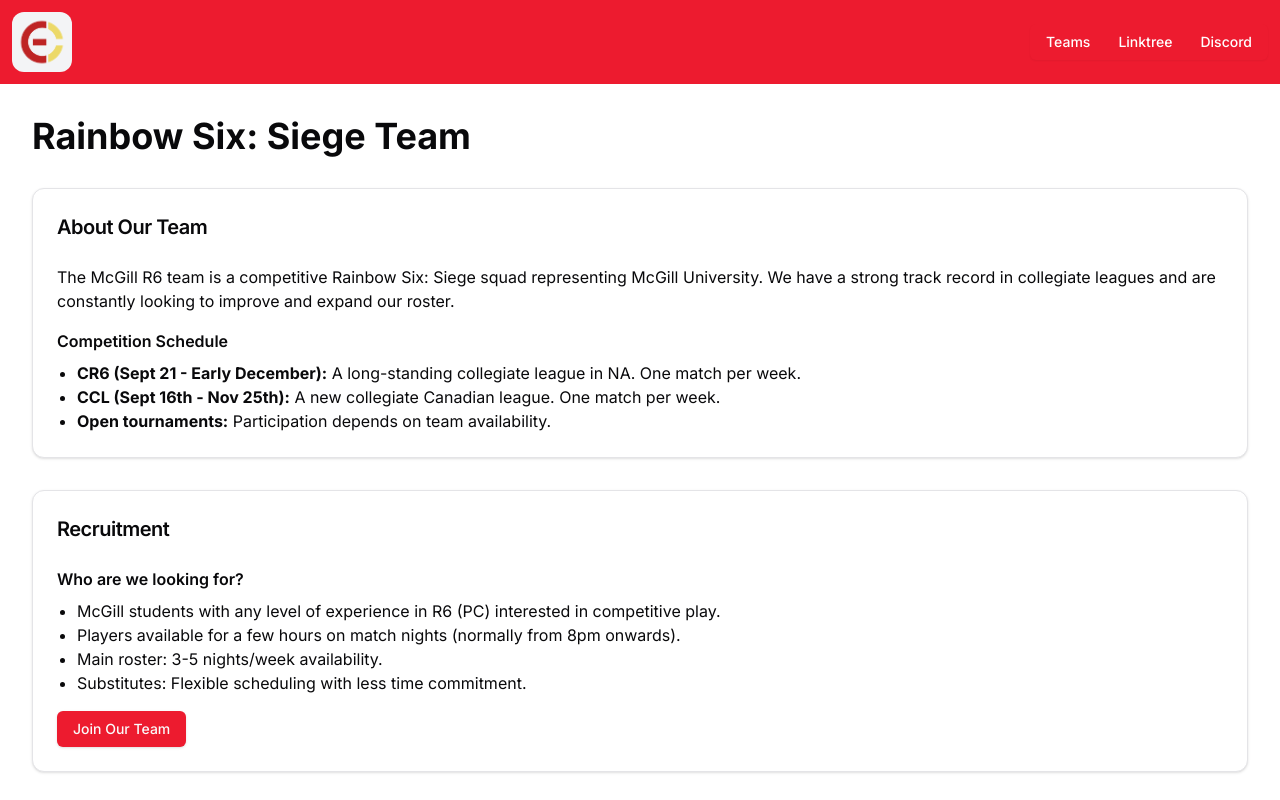
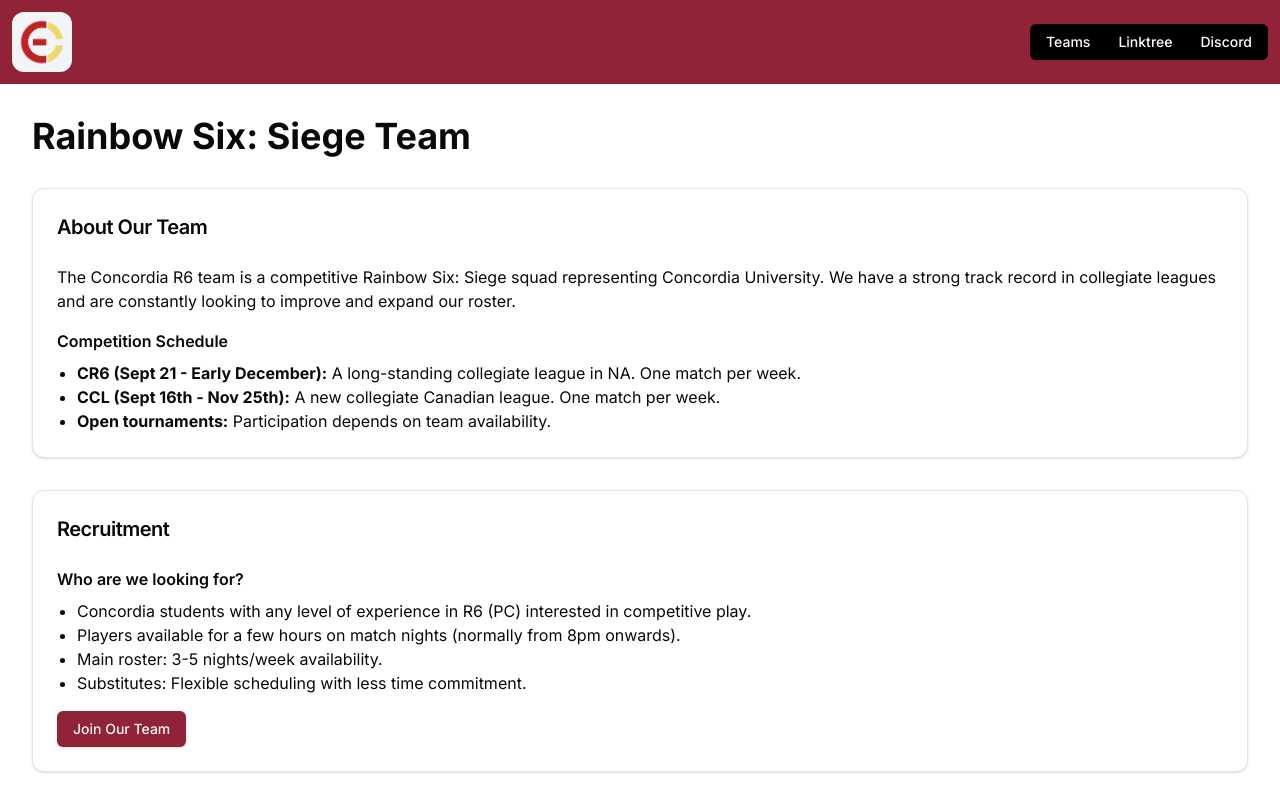
Before and after one commit to Sandrooreo/concordia-esports-associtation, a Next.js app: page /teams/rainbow-six-siege in a window 1280 px wide. Shown: the top 800 px of the page. Built offline with nearby package versions, Linux system fonts and the light colour scheme.

Commit message:
update mcgill to concordia

```diff
--- a/app/layout.tsx
+++ b/app/layout.tsx
@@ -6,8 +6,8 @@
 const inter = Inter({ subsets: ["latin"] });
 
 export const metadata: Metadata = {
-  title: "McGill Esports Association",
-  description: "Official website of the McGill Esports Association (MESA)",
+  title: "Concordia Esports Association",
+  description: "Official website of the Concordia Esports Association (CESA)",
 };
 
 export default function RootLayout({
--- a/app/teams/apex/page.tsx
+++ b/app/teams/apex/page.tsx
@@ -15,8 +15,8 @@
         </CardHeader>
         <CardContent>
           <p className="mb-4">
-            The MESA Apex squad is a competitive Apex team that represents
-            McGill in leagues and competitions. We tend to play in collegiate
+            The CESA Apex squad is a competitive Apex team that represents
+            Concordia in leagues and competitions. We tend to play in collegiate
             leagues and other competitions and are always looking for players.
           </p>
           <h3 className="font-semibold mb-2">Competition Schedule</h3>
--- a/app/teams/league-of-legends/page.tsx
+++ b/app/teams/league-of-legends/page.tsx
@@ -15,7 +15,7 @@
         </CardHeader>
         <CardContent>
           <p className="mb-4">
-            League of Legends is one of MESA&apos;s largest games, sporting
+            League of Legends is one of CESA&apos;s largest games, sporting
             upwards of 5 teams across all skill levels. Our teams compete in 2
             Riot Games sponsored events, with more tournament opportunities
             available throughout the year. Last year, we had five CLOL teams,
@@ -32,7 +32,7 @@
         <CardContent>
           <h3 className="font-semibold mb-2">Who are we looking for?</h3>
           <p className="mb-4">
-            McGill Collegiate League of Legends teams are recruiting for the
+            Concordia Collegiate League of Legends teams are recruiting for the
             Fall 2024 and Winter 2025 season. We will be mainly competing in the
             Fall 2024 CLOL Warmup tournament and the Spring 2025 CLOL
             tournament. If you&apos;re interested in playing League
@@ -40,10 +40,10 @@
           </p>
           <br></br>
           <Link
-            href="https://docs.google.com/forms/d/e/1FAIpQLSepejMZs9jCIhyNViZHiVW3EUAeQOvQBAkidZEs-oiWwg_U4g/viewform?usp=sf_link"
+            href="https://forms.gle/zPXnKhTbUwQjtXUb7"
             target="_blank"
           >
-            <Button className="bg-mcgill hover:bg-mcgill-vibrant">
+            <Button className="bg-concordia-burgundy hover:bg-white-vibrant">
               Join Our Team
             </Button>
           </Link>
--- a/app/teams/overwatch-2/page.tsx
+++ b/app/teams/overwatch-2/page.tsx
@@ -4,7 +4,7 @@
 import ResultCard from "@/components/Cards/ResultCard";
 import TeamMemberCard from "@/components/Cards/TeamMemberCard";
 
-export default function ValorantPage() {
+export default function OverwatchPage() {
   return (
     <div className="container mx-auto px-4">
       <h1 className="text-4xl font-bold mb-8">Overwatch Team</h1>
@@ -33,10 +33,10 @@
             the button below to fill out our interest form!
           </p>
           <Link
-            href="https://docs.google.com/forms/d/e/1FAIpQLSd82mT8H5Hs5WP5OiJ-v_4yfZLQVy1OiuhhdG22C7J1sjpNUg/viewform?ts=66ccc15a&edit_requested=true"
+            href="https://forms.gle/3UjnWvuLmjsSh3zt9"
             target="_blank"
           >
-            <Button className="bg-mcgill hover:bg-mcgill-vibrant">
+            <Button className="bg-concordia-burgundy hover:bg-white-vibrant">
               Join Our Team
             </Button>
           </Link>
--- a/app/teams/rainbow-six-siege/page.tsx
+++ b/app/teams/rainbow-six-siege/page.tsx
@@ -15,8 +15,8 @@
         </CardHeader>
         <CardContent>
           <p className="mb-4">
-            The McGill R6 team is a competitive Rainbow Six: Siege squad
-            representing McGill University. We have a strong track record in
+            The Concordia R6 team is a competitive Rainbow Six: Siege squad
+            representing Concordia University. We have a strong track record in
             collegiate leagues and are constantly looking to improve and expand
             our roster.
           </p>
@@ -46,7 +46,7 @@
           <h3 className="font-semibold mb-2">Who are we looking for?</h3>
           <ul className="list-disc pl-5 mb-4">
             <li>
-              McGill students with any level of experience in R6 (PC) interested
+              Concordia students with any level of experience in R6 (PC) interested
               in competitive play.
             </li>
             <li>
@@ -56,8 +56,8 @@
             <li>Main roster: 3-5 nights/week availability.</li>
             <li>Substitutes: Flexible scheduling with less time commitment.</li>
           </ul>
-          <Link href="https://forms.gle/1c9ySu4KY6ykoj736" target="_blank">
-            <Button className="bg-mcgill hover:bg-mcgill-vibrant">
+          <Link href="https://forms.gle/FChnDwDkcigckDXW9" target="_blank">
+            <Button className="bg-concordia-burgundy hover:bg-concordia-gold">
               Join Our Team
             </Button>
           </Link>
--- a/components/Navbar.tsx
+++ b/components/Navbar.tsx
@@ -10,7 +10,7 @@
 
 const Navbar = () => {
   return (
-    <header className="bg-mcgill text-white">
+    <header className="bg-concordia-burgundy text-white">
       <div className="container mx-auto px-3 py-3 flex items-center justify-between">
         <Link href="/" className="flex items-center bg-gray-100 rounded-xl">
           <Image
@@ -20,12 +20,12 @@
             height={60}
           />
         </Link>
-        <Menubar className="bg-mcgill border-none">
+        <Menubar className="bg-concordia-black border-none">
           <MenubarMenu>
-            <MenubarTrigger className="text-white hover:bg-mcgill-vibrant">
+            <MenubarTrigger className="text-white hover:bg-white">
               Teams
             </MenubarTrigger>
-            <MenubarContent className="bg-mcgill">
+            <MenubarContent className="bg-white">
               <MenubarItem>
                 <Link href="/teams/rainbow-six-siege">Rainbow Six: Siege</Link>
               </MenubarItem>
@@ -60,7 +60,7 @@
           </MenubarMenu>
           <MenubarMenu>
             <Link
-              href="https://discord.com/invite/AcuuPbQhAv"
+              href=" https://discord.gg/RYM3ep5"
               target="_blank"
               rel="noopener noreferrer"
               passHref
--- a/tailwind.config.ts
+++ b/tailwind.config.ts
@@ -60,12 +60,12 @@
           "4": "hsl(var(--chart-4))",
           "5": "hsl(var(--chart-5))",
         },
-        mcgill: "#ed1b2f",
-        "mcgill-dark": "#aa4b31",
-        "mcgill-muted": "#d3674a",
-        "mcgill-bright": "#f7941d",
-        "mcgill-vibrant": "#9e0918",
-        "mcgill-pastel": "#ffd794",
+
+        "concordia-burgundy": "#912338",
+        "concordia-gold": "#cbb576",
+        "concordia-black": "#000",
+        "concordia-grey": "#2c2c2c",
+        "concordia-blue": "#B2C5DA",
       },
     },
   },
```
